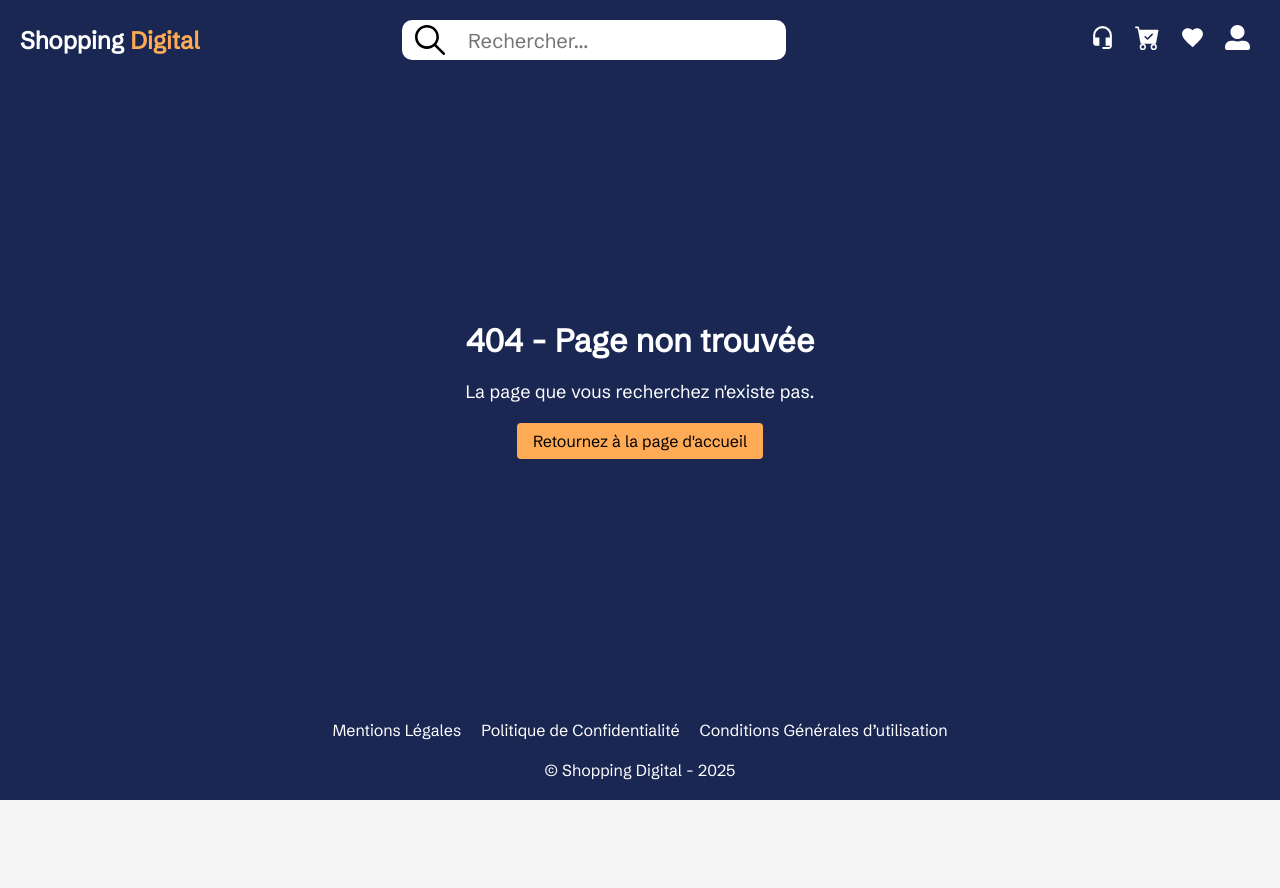
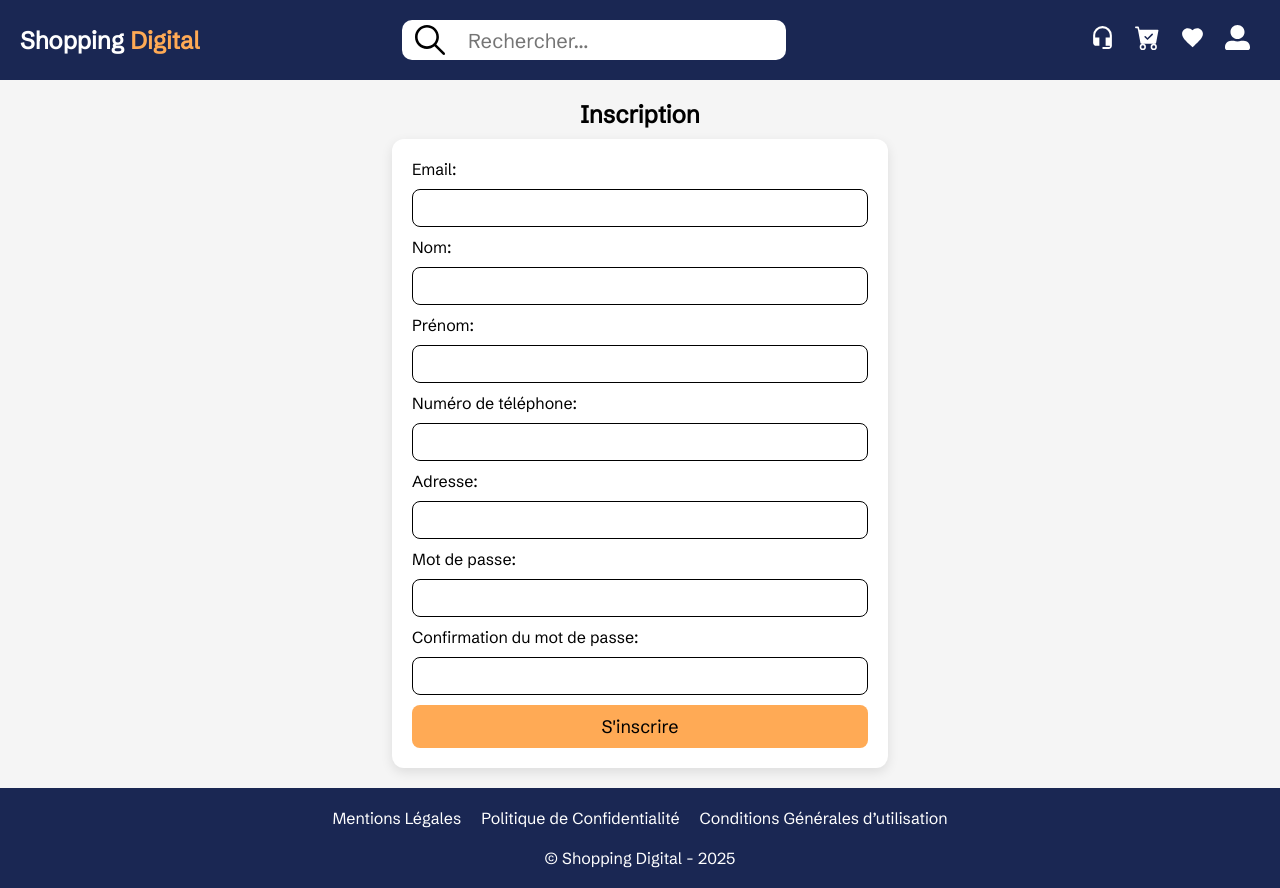
Before and after one commit to djerbiano/shopping-digital-v2, a Next.js app: page /inscription in a window 1280 px wide. Before the commit this address had no page. Before the commit the page ends 800 px from the top, so only its background shows below. Built offline with nearby package versions, Linux system fonts and the light colour scheme.

Commit message:
create password reset and signup pages

```diff
--- /dev/null
+++ b/app/inscription/page.jsx
@@ -0,0 +1,79 @@
+"use client";
+import styles from "../page.module.css";
+import { useState } from "react";
+export default function Inscription() {
+  const [formData, setFormData] = useState({
+    email: "",
+    name: "",
+    lastName: "",
+    phone: "",
+    address: "",
+    password: "",
+    confirmationPassword: "",
+  });
+  const handleChange = (e) => {
+    const { name, value } = e.target;
+    setFormData({ ...formData, [name]: value });
+  };
+  const handleSubmit = (e) => {
+    e.preventDefault();
+
+    console.log(formData);
+
+    setFormData({
+      email: "",
+      name: "",
+      lastName: "",
+      phone: "",
+      address: "",
+      password: "",
+      confirmationPassword: "",
+    });
+  };
+  return (
+    <section className={styles.inscription} aria-labelledby="inscription">
+      <h2 id="inscription">Inscription</h2>
+
+      <form onSubmit={handleSubmit}>
+        <label htmlFor="email">Email:</label>
+        <input type="email" id="email" name="email" value={formData.email} onChange={handleChange} required />
+
+        <label htmlFor="name">Nom:</label>
+        <input type="text" id="name" name="name" value={formData.name} onChange={handleChange} required />
+
+        <label htmlFor="lastName">Prénom:</label>
+        <input type="text" id="lastName" name="lastName" value={formData.lastName} onChange={handleChange} required />
+
+        <label htmlFor="phone">Num&eacute;ro de t&eacute;l&eacute;phone:</label>
+        <input type="tel" id="phone" name="phone" value={formData.phone} onChange={handleChange} required />
+
+        <label htmlFor="address">Adresse:</label>
+        <input type="text" id="address" name="address" value={formData.address} onChange={handleChange} required />
+
+        <label htmlFor="password">Mot de passe:</label>
+        <input
+          type="password"
+          id="password"
+          name="password"
+          value={formData.password}
+          onChange={handleChange}
+          required
+        />
+
+        <label htmlFor="confirmationPassword">Confirmation du mot de passe:</label>
+        <input
+          type="password"
+          id="confirmationPassword"
+          name="confirmationPassword"
+          value={formData.confirmationPassword}
+          onChange={handleChange}
+          required
+        />
+
+        <button type="submit" aria-label="S'inscrire">
+          S'inscrire
+        </button>
+      </form>
+    </section>
+  );
+}
--- a/app/page.module.css
+++ b/app/page.module.css
@@ -936,6 +936,119 @@
 .forgotPassword:hover {
   color: var(--color-primary);
 }
+/* reset password page */
+.resetPassword {
+  width: 100%;
+  display: flex;
+  flex-direction: column;
+  align-items: center;
+  justify-content: center;
+  gap: 50px;
+  padding: 20px;
+  min-height: calc(100vh - (10vh + 100px));
+}
+.resetPassword h2{
+  text-align: center;
+}
+.resetPassword form {
+  min-width: 280px;
+  width: 30%;
+  height: 100%;
+  display: flex;
+  flex-direction: column;
+  gap: 30px;
+  padding: 20px;
+  border-radius: 12px;
+  box-shadow: 0px 4px 12px rgba(0, 0, 0, 0.1);
+  background-color: var(--color-tertiary);
+  color: var(--color-foreground);
+}
+.resetPassword form label {
+  display: flex;
+  flex-direction: column;
+  gap: 5px;
+  font-size: 16px;
+  color: var(--color-foreground);
+}
+.resetPassword form input {
+  padding: 10px;
+  border-radius: 8px;
+  border: 1px solid var(--color-foreground);
+  color: var(--color-foreground);
+  background-color: var(--color-tertiary);
+}
+.resetPassword form button {
+  width: 100%;
+  padding: 10px;
+  border-radius: 8px;
+  border: none;
+  cursor: pointer;
+  font-size: 18px;
+  color: var(--color-foreground);
+  background-color: var(--color-primary);
+  transition: background-color 0.3s ease;
+}
+.resetPassword form button:hover {
+  background-color: var(--color-secondary);
+  color: var(--color-tertiary);
+}
+
+/* inscription page */
+.inscription{
+  width: 100%;
+  display: flex;
+  flex-direction: column;
+  align-items: center;
+  justify-content: center;
+  gap: 10px;
+  padding: 20px;
+  min-height: calc(100vh - (10vh + 100px));
+}
+.inscription form{
+  min-width: 280px;
+  width: 40%;
+  height: 100%;
+  display: flex;
+  flex-direction: column;
+  gap: 10px;
+  padding: 20px;
+  border-radius: 12px;
+  box-shadow: 0px 4px 12px rgba(0, 0, 0, 0.1);
+  background-color: var(--color-tertiary);
+  color: var(--color-foreground);
+}
+
+.inscription form label {
+  display: flex;
+  flex-direction: column;
+  gap: 5px;
+  font-size: 16px;
+  color: var(--color-foreground);
+}
+.inscription form input {
+  padding: 10px;
+  border-radius: 8px;
+  border: 1px solid var(--color-foreground);
+  color: var(--color-foreground);
+  background-color: var(--color-tertiary);
+}
+.inscription form button {
+  width: 100%;
+  padding: 10px;
+  border-radius: 8px;
+  border: none;
+  cursor: pointer;
+  font-size: 18px;
+  color: var(--color-foreground);
+  background-color: var(--color-primary);
+  transition: background-color 0.3s ease;
+}
+.inscription form button:hover {
+  background-color: var(--color-secondary);
+  color: var(--color-tertiary);
+}
+
+
 /* footer */
 .footer {
   display: flex;
@@ -1289,6 +1402,9 @@
   .panierDeleteItem {
     font-size: 14px;
   }
+  .resetPassword h2{
+    font-size: 20px;
+  }
 }
 
 @media (max-width: 576px) {
```
Also changed, not shown: app/_Components/clientSide/Login.jsx (+11 -2 lines), app/mot-de-passe-oublie/page.jsx (added, +16 -0 lines).
